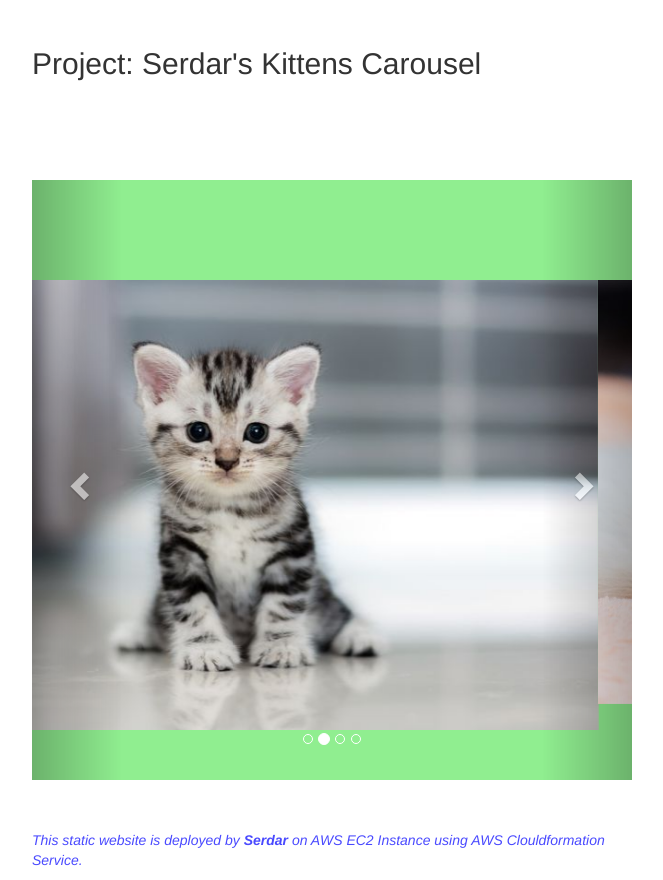
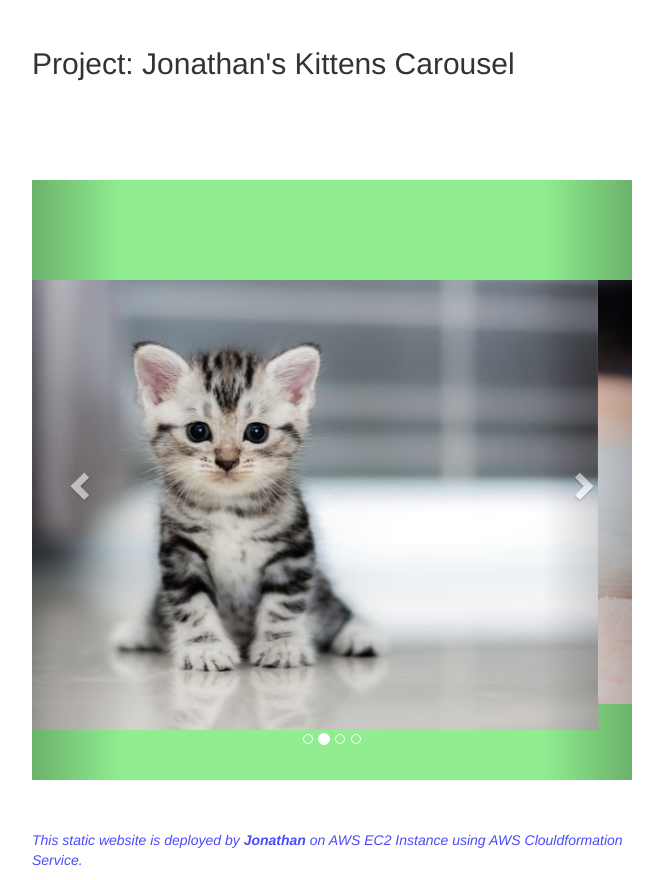
Before and after one commit to jgrant1715/Kitten_Project, a plain HTML site: page index.html in a window 1280 px wide. Shown: the part 403-1283 px from the top of the page, without its empty margins (308-971 px from the left). Drawn offline with nearby package versions, Linux system fonts and the light colour scheme.

Commit message:
Update index.html

```diff
--- a/index.html
+++ b/index.html
@@ -45,7 +45,7 @@
 
   <div><img src="https://clarusway.com/wp-content/uploads/2020/06/clarusway_logo.png" /></div>
 
-  <h2> Project: Serdar's Kittens Carousel</h2>
+  <h2> Project: Jonathan's Kittens Carousel</h2>
 
   <div id="myCarousel" class="carousel slide" data-ride="carousel">
     <!-- Indicators -->
@@ -84,7 +84,7 @@
   </div>
 
 
-  <p class="footnote"><i>This static website is deployed by <b> Serdar </b> on AWS EC2 Instance using AWS
+  <p class="footnote"><i>This static website is deployed by <b> Jonathan </b> on AWS EC2 Instance using AWS
       Clouldformation Service.</i></p>
 </body>
 
```
